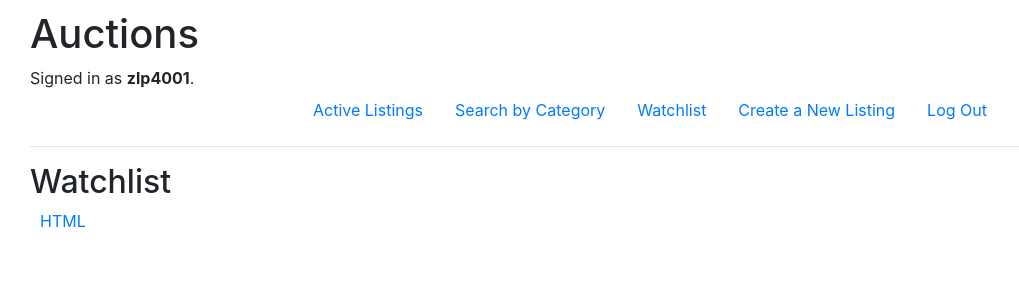
After one commit to zlatakp/Ecommerce-Auction-Site, a Django app: page /watchlist/ in a window 1280 px wide. The commit adds this page. Shown: the top 300 px of the page, without its empty margins (0-1019 px from the left). Run offline with Django 3.2, Linux system fonts and the light colour scheme; a user stored in the database is signed in; data comes from the database, SQL or seed files in the repository; both versions use the stored data as it was after the commit; some libraries are stand-ins or nearby versions.

Commit message:
categories done

```diff
--- a/auctions/models.py
+++ b/auctions/models.py
@@ -4,6 +4,7 @@ from django.db import models
 
 
 class Category(models.Model):
+    id = models.AutoField(primary_key = True)
     name = models.CharField(max_length = 50, default = "")
     def __str__(self):
         return self.name
@@ -17,7 +18,8 @@ class Listing(models.Model):
         return f"{self.title} starting at ${self.start_bid}."
 class User(AbstractUser):
     watching = models.ManyToManyField(Listing, blank=True, related_name = "WatchedBy")
-
+    def __str__(self):
+        return f"{self.username} is watching {self.watching}"
     pass
 
 class Bid(models.Model):
--- a/auctions/templates/auctions/layout.html
+++ b/auctions/templates/auctions/layout.html
@@ -23,7 +23,13 @@
             <li class="nav-item">
                 <a class="nav-link" href="{% url 'index' %}">Active Listings</a>
             </li>
+            <li class="nav-item">
+                <a class="nav-link" href="{% url 'categories' %}">Search by Category</a>
+            </li>
             {% if user.is_authenticated %}
+                <li class = "nav-item">
+                    <a class = "nav-link" href = "{% url 'watchlist' %}">Watchlist</a>
+                </li>
                 <li class = "nav-item">
                     <a class = "nav-link" href = "{% url 'newlisting' %}">Create a New Listing</a>
                 </li>
--- a/auctions/templates/auctions/listing.html
+++ b/auctions/templates/auctions/listing.html
@@ -1,11 +1,7 @@
 {% extends "auctions/layout.html" %}
 
 {% block body %}
-
-
-
-{{test}}
-<h1>{{listing.title}}</h1>
+<h2>{{listing.title}}</h2>
 <div class = "left-padding">
 <p class = "start_bid">Starting at {{start_bid}}</p>
 <p class = "current_bid">Current bid: {{current_bid}}</p>
--- /dev/null
+++ b/auctions/templates/auctions/watchlist.html
@@ -0,0 +1,19 @@
+{% extends "auctions/layout.html" %}
+
+{% block body %}
+<h2>Watchlist</h2>
+<div class = "left-padding">
+{% if user.is_authenticated %}
+    {% for item in watchlist %}
+    <div>
+        <a href = "{% url 'listing' item.id %}">{{item.title}}</a>
+    </div>
+    {% empty %}
+    <p>There are no items on your watchlist.</p>
+    {% endfor %}
+{% else %}
+<p> Log in to view your watchlist.</p>
+{% endif %}
+</div>
+
+{% endblock %}
--- a/auctions/urls.py
+++ b/auctions/urls.py
@@ -10,5 +10,8 @@ urlpatterns = [
     path("newlisting", views.create_new, name = "newlisting"),
     path("listing/<int:list_id>/", views.listing, name = "listing"),
     path("listing/<int:list_id>/add", views.add, name = "add"),
-    path("listing/<int:list_id>/remove", views.remove, name = "remove")
+    path("listing/<int:list_id>/remove", views.remove, name = "remove"),
+    path("watchlist/", views.watchlist, name = "watchlist"),
+    path("categories/", views.categories, name = "categories"),
+    path("categories/<int:cat_id>/", views.category_listing, name = "category_listing")
 ]
--- a/auctions/views.py
+++ b/auctions/views.py
@@ -15,10 +15,20 @@ class NewListing(forms.Form):
     url = forms.URLField(required = False)
 
 class NewBid(forms.Form):
-    bid = forms.DecimalField(label = "Your Bid", min_value=0.00, decimal_places=2)
+    bid = forms.DecimalField(label = "Your Bid", decimal_places=2)
+    def __init__(self, *args, **kwargs):
+        try:
+            current_min = kwargs.pop('current_min')
+        except KeyError:
+            current_min = 0
+        super(NewBid, self).__init__(*args, **kwargs)
+        self.fields['bid'].widget.attrs['min'] = float(current_min)
+
+
 
 def index(request):
     return render(request, "auctions/index.html", {
+        "title": 'Active Listings',
         "listings": Listing.objects.all()
     })
 
@@ -58,7 +68,7 @@ def listing(request, list_id):
                 user = User.objects.get(id = request.user.id)
                 Bid.objects.filter(listing = listing).update(current_bid = bidded, bidder = user)
                 watching_status = user.watching.filter(id = list_id).exists()
-                form = NewBid()
+                form = NewBid(current_min = bidded)
                 return render(request, "auctions/listing.html", {
                     "form": form,
                     "listing": listing,
@@ -74,7 +84,7 @@ def listing(request, list_id):
         bid = Bid.objects.get(listing = listing)
         user = User.objects.get(id = request.user.id)
         watching_status = user.watching.filter(id = list_id).exists()
-        form = NewBid()
+        form = NewBid(current_min = bid.current_bid)
         return render(request, "auctions/listing.html", {
             "form": form,
             "listing": listing,
@@ -82,9 +92,6 @@ def listing(request, list_id):
             "current_bid": "${:,.2f}".format(bid.current_bid),
             "watching_status": str(watching_status).lower()
         })
-
-
-
 
 
 def add(request, list_id):
@@ -104,6 +111,30 @@ def remove(request, list_id):
         return HttpResponseRedirect(reverse("listing", args = (list_id,)))
     else:
         return HttpResponseRedirect(reverse("listing", args = (list_id,)))
+
+def watchlist(request):
+    if request.method == "GET":
+        watchlist = User.objects.get(id = request.user.id).watching.all()
+        return render(request, "auctions/watchlist.html", {
+            "watchlist": watchlist
+        })
+
+def categories(request):
+    if request.method == "GET":
+        categories = Category.objects.all()
+        return render(request, "auctions/categories.html", {
+            "categories": categories
+        })
+
+def category_listing(request, cat_id):
+    if request.method == "GET":
+        category = Category.objects.get(id = cat_id)
+        listings = category.category_listing.all()
+        return render(request, "auctions/index.html", {
+            "title": category.name,
+            "listings": listings
+        })
+
 
 
 def login_view(request):
```
Also changed, not shown: auctions/templates/auctions/categories.html (added, +18 -0 lines), auctions/templates/auctions/index.html (+9 -6 lines), auctions/migrations/0019_auto_20210318_2059.py (added), db.sqlite3.
